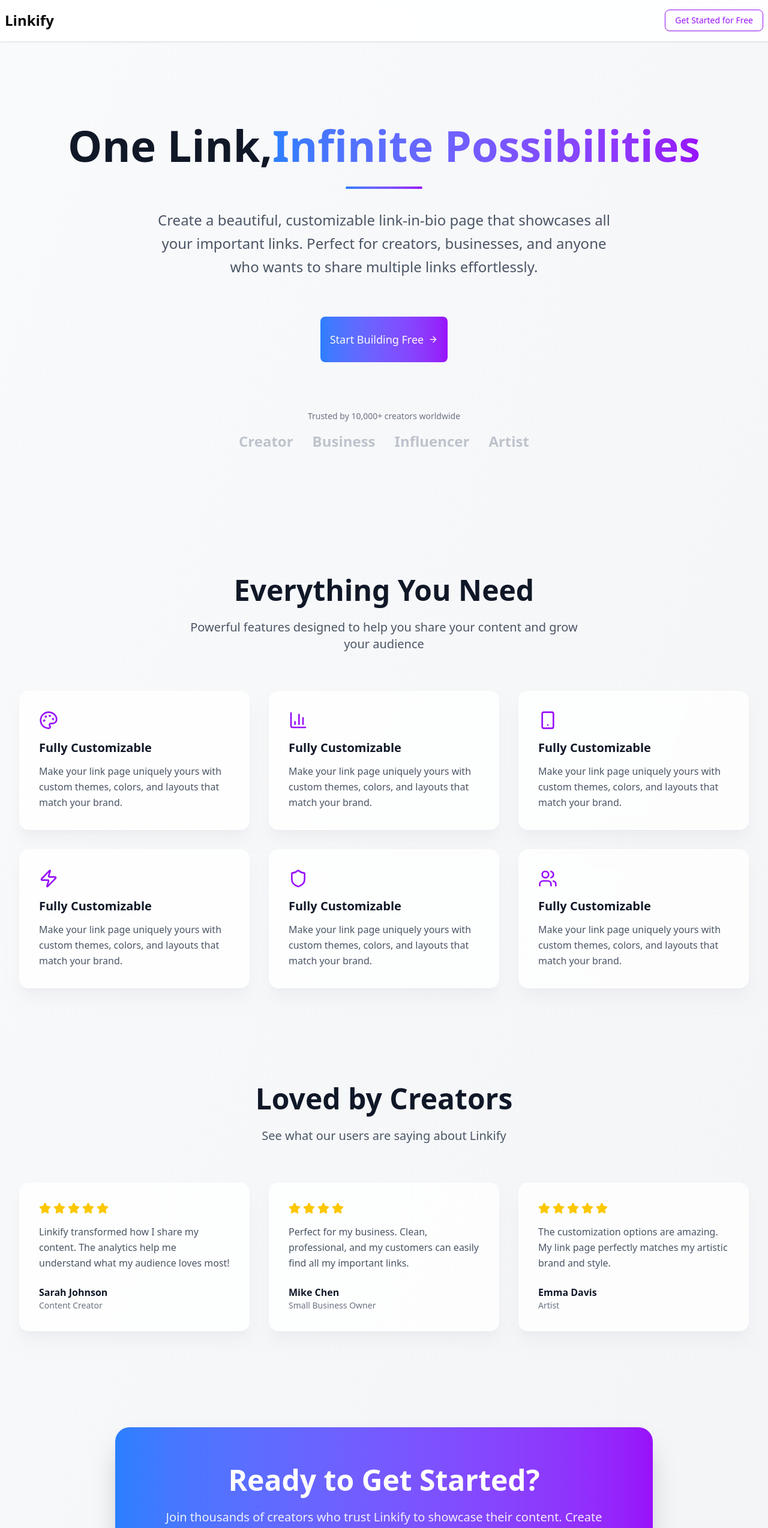
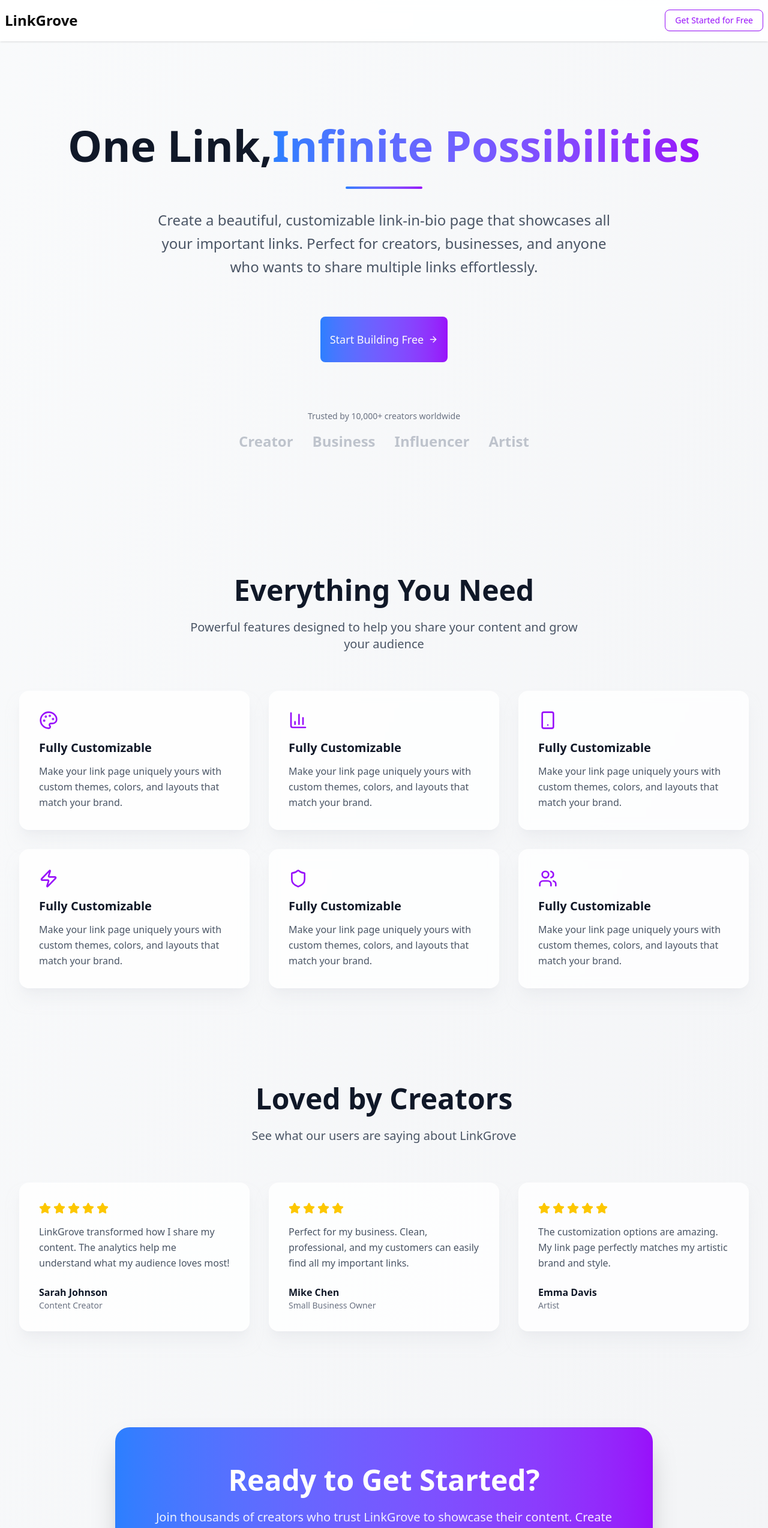
Before and after one commit to R-Sujay/LinkGrove, a Next.js app: page / in a window 1280 px wide. Shown: the top 2548 px of the page at 60% size. Built offline with nearby package versions, Linux system fonts and the light colour scheme; no server answers.

Commit message:
fix: Update references from "Linkify" to "LinkGrove" in metadata and components

```diff
--- a/app/(admin)/layout.tsx
+++ b/app/(admin)/layout.tsx
@@ -2,7 +2,7 @@ import Header from "@/components/Header";
 import type { Metadata } from "next";
 
 export const metadata: Metadata = {
-  title: "Linkify Admin",
+  title: "LinkGrove Admin",
   description: "Admin dashboard for managing links",
 };
 
--- a/app/(public)/u/[username]/layout.tsx
+++ b/app/(public)/u/[username]/layout.tsx
@@ -2,7 +2,7 @@ import Header from "@/components/Header";
 import type { Metadata } from "next";
 
 export const metadata: Metadata = {
-  title: "Linkify Admin",
+  title: "LinkGrove Admin",
   description: "Admin dashboard for managing links",
 };
 
--- a/app/page.tsx
+++ b/app/page.tsx
@@ -58,7 +58,7 @@ const testimonials = [
     name: "Sarah Johnson",
     role: "Content Creator",
     content:
-      "Linkify transformed how I share my content. The analytics help me understand what my audience loves most!",
+      "LinkGrove transformed how I share my content. The analytics help me understand what my audience loves most!",
     rating: 5,
   },
   {
@@ -180,7 +180,7 @@ h-auto"
               Loved by Creators
             </h2>
             <p className="text-xl text-gray-600">
-              See what our users are saying about Linkify
+              See what our users are saying about LinkGrove
             </p>
           </div>
           <div className="grid md:grid-cols-2 lg:grid-cols-3 gap-8">
@@ -221,7 +221,7 @@ h-auto"
               Ready to Get Started?
             </h2>
             <p className="text-xl mb-8 opacity-90">
-              Join thousands of creators who trust Linkify to showcase their
+              Join thousands of creators who trust LinkGrove to showcase their
               content. Create your beautiful link page in minutes, not hours.
             </p>
             <div className="flex flex-col sm:flex-row gap-4 justify-center items-center">
@@ -231,7 +231,7 @@ h-auto"
                 className="bg-white text-purple-600 hover:bg-gray-100 text-lg px-8 py-6 h-auto font-semibold"
               >
                 <Link href="/dashboard" className="flex items-center gap-2">
-                  Create Your Linkify
+                  Create Your LinkGrove
                   <ArrowRight className="w-5 h-5" />
                 </Link>
               </Button>
@@ -255,7 +255,7 @@ h-auto"
         <div className="max-w-7xl mx-auto">
           <div className="grid md:grid-cols-4 gap-8">
             <div className="space-y-4">
-              <div className="text-2xl font-bold text-gray-900">Linkify</div>
+              <div className="text-2xl font-bold text-gray-900">LinkGrove</div>
               <p className="text-gray-600">
                 The easiest way to share all your important links in one
                 beautiful page.
--- a/components/Header.tsx
+++ b/components/Header.tsx
@@ -21,7 +21,7 @@ function Header({ isFixed = false }: { isFixed?: boolean }) {
 items-center"
       >
         <Link href="/dashboard" className="text-2xl font-bold">
-          Linkify
+          LinkGrove
         </Link>
 
         <Authenticated>
--- a/components/PublicPageContent.tsx
+++ b/components/PublicPageContent.tsx
@@ -94,7 +94,7 @@ function PublicPageContent({
               className="hover:underline"
               style={{ color: accentColor }}
             >
-              Linkify
+              LinkGrove
             </Link>
           </p>
         </div>
```
Also changed, not shown: 1 other file (tests, documents, lock files or other folders).
